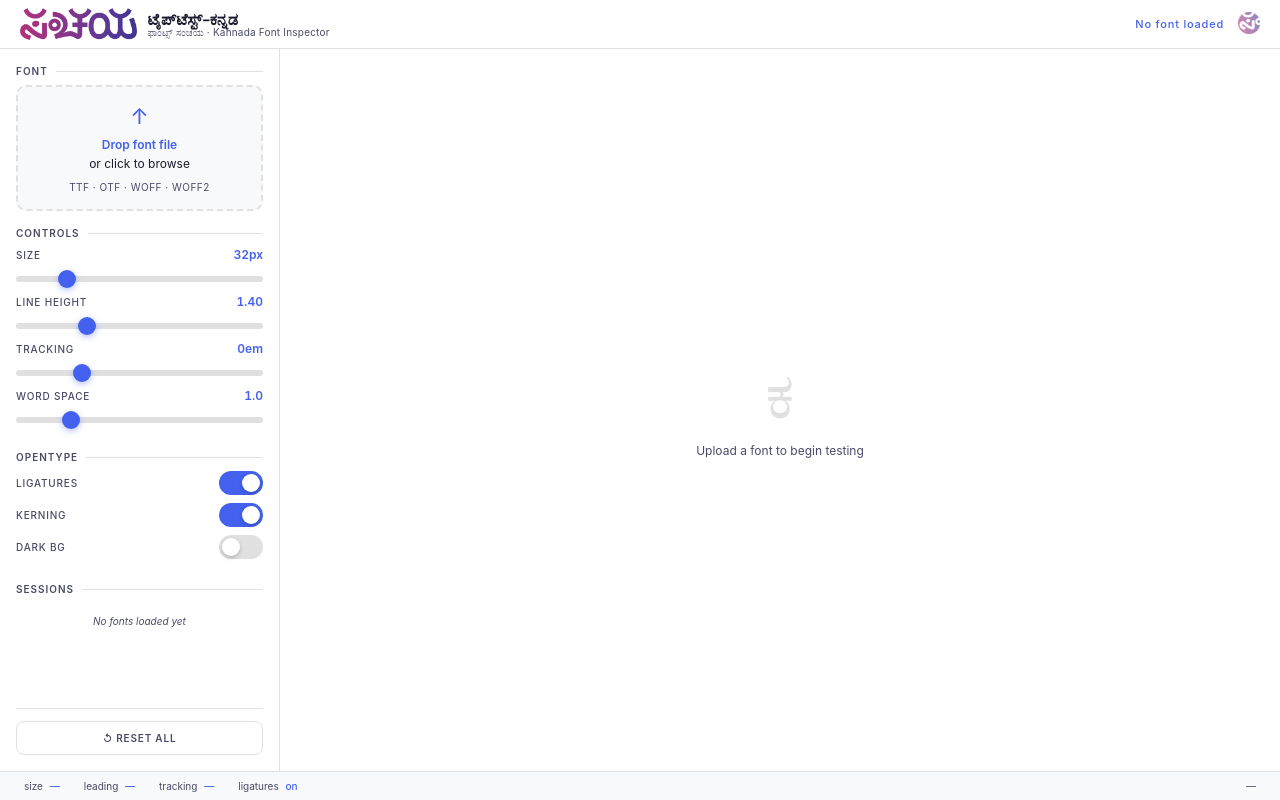
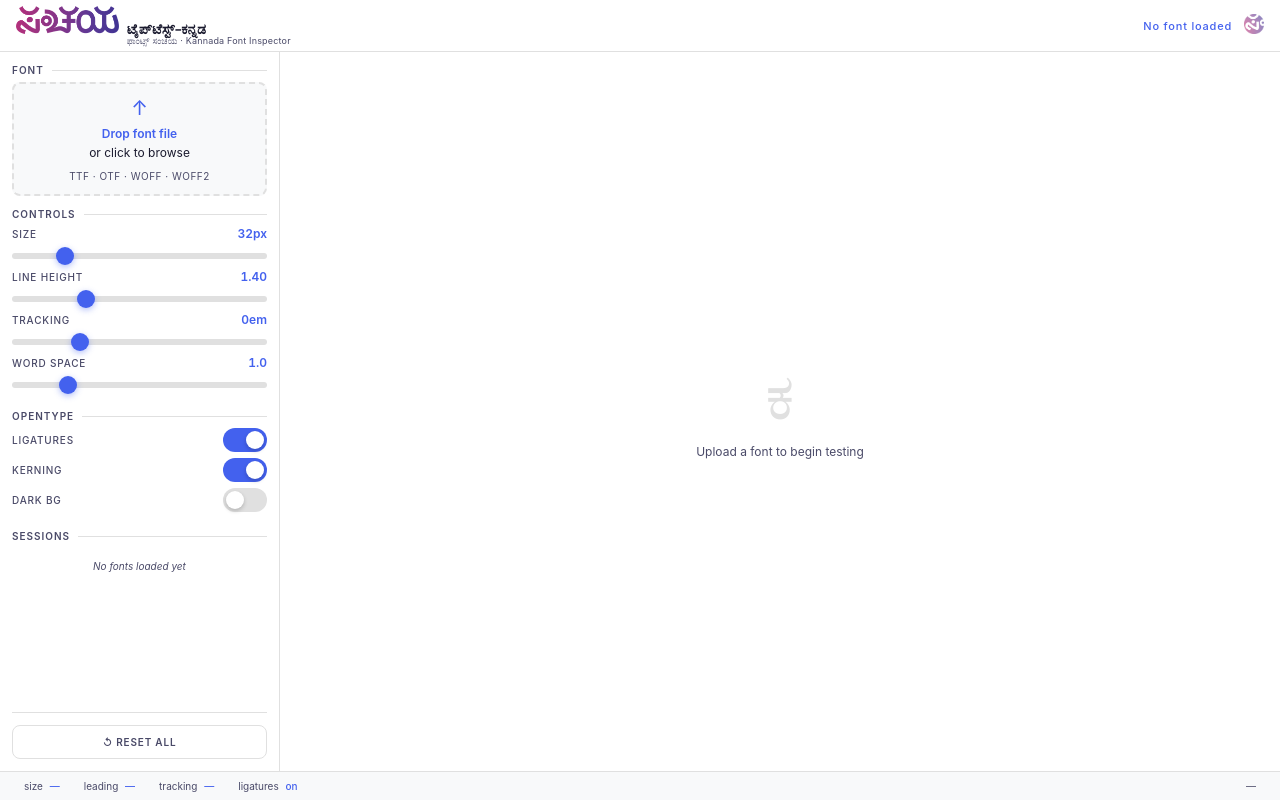
Before and after one commit to sanchaya/typetest-kannada, a plain HTML site: page index.html in a window 1280 px wide. Drawn offline with nearby package versions, Linux system fonts and the light colour scheme; a web font is replaced by a local one.

Commit message:
Make header more compact - reduce padding, logo size, wordmark, and sidebar spacing

```diff
--- a/typetest-kannada.css
+++ b/typetest-kannada.css
@@ -71,7 +71,7 @@
 header {
   grid-column: 1 / -1;
   border-bottom: 1px solid var(--border-color);
-  padding: 8px 20px;
+  padding: 6px 16px;
   display: flex;
   align-items: center;
   justify-content: space-between;
@@ -80,12 +80,12 @@
 
 .header-brand {
   display: flex;
-  align-items: center;
-  gap: 10px;
+  align-items: baseline;
+  gap: 8px;
 }
 
 .header-logo {
-  height: 32px;
+  height: 28px;
   width: auto;
 }
 
@@ -93,19 +93,19 @@
   display: flex;
   flex-direction: column;
   gap: 0;
-  line-height: 1.1;
+  line-height: 1;
 }
 
 .wordmark {
   font-family: var(--serif);
-  font-size: 16px;
+  font-size: 14px;
   font-weight: 600;
   color: var(--text-color1);
   letter-spacing: -0.01em;
 }
 
 .tagline {
-  font-size: 10px;
+  font-size: 9px;
   color: var(--span-color);
   letter-spacing: 0.02em;
 }
@@ -113,7 +113,7 @@
 .header-right {
   display: flex;
   align-items: center;
-  gap: 14px;
+  gap: 12px;
 }
 
 .font-badge {
@@ -129,7 +129,7 @@
   color: var(--text-color3);
   font-size: 11px;
   font-weight: 500;
-  max-width: 180px;
+  max-width: 160px;
   overflow: hidden;
   text-overflow: ellipsis;
   white-space: nowrap;
@@ -156,7 +156,7 @@
 }
 
 .sanchaya-logo {
-  height: 22px;
+  height: 20px;
   width: auto;
 }
 
@@ -164,10 +164,10 @@
 
 aside {
   border-right: 1px solid var(--border-color);
-  padding: 16px;
+  padding: 12px;
   display: flex;
   flex-direction: column;
-  gap: 16px;
+  gap: 12px;
   overflow-y: auto;
   min-height: 0;
   background: var(--paper);
@@ -191,7 +191,7 @@
   letter-spacing: 0.1em;
   text-transform: uppercase;
   color: var(--span-color);
-  margin-bottom: 8px;
+  margin-bottom: 6px;
   display: flex;
   align-items: center;
   gap: 8px;
@@ -208,8 +208,8 @@
 
 .upload-zone {
   border: 2px dashed var(--border-color);
-  border-radius: 10px;
-  padding: 16px 12px;
+  border-radius: 8px;
+  padding: 12px 10px;
   text-align: center;
   cursor: pointer;
   transition: all 0.2s ease;
@@ -233,8 +233,8 @@
 }
 
 .upload-icon {
-  font-size: 22px;
-  margin-bottom: 6px;
+  font-size: 20px;
+  margin-bottom: 4px;
   display: block;
   color: var(--text-color3);
 }
@@ -263,8 +263,8 @@
   display: grid;
   grid-template-columns: 1fr auto;
   align-items: center;
-  gap: 8px;
-  margin-bottom: 12px;
+  gap: 6px;
+  margin-bottom: 10px;
 }
 
 .control-row label {
@@ -329,7 +329,7 @@
   display: flex;
   align-items: center;
   justify-content: space-between;
-  margin-bottom: 8px;
+  margin-bottom: 6px;
 }
 
 .toggle-row label {
@@ -460,7 +460,7 @@
 /* ── MAIN RENDER AREA ────────────────────────────────────── */
 
 main {
-  padding: 24px 32px;
+  padding: 20px 28px;
   overflow-y: auto;
   min-height: 0;
   background: var(--paper);
```
